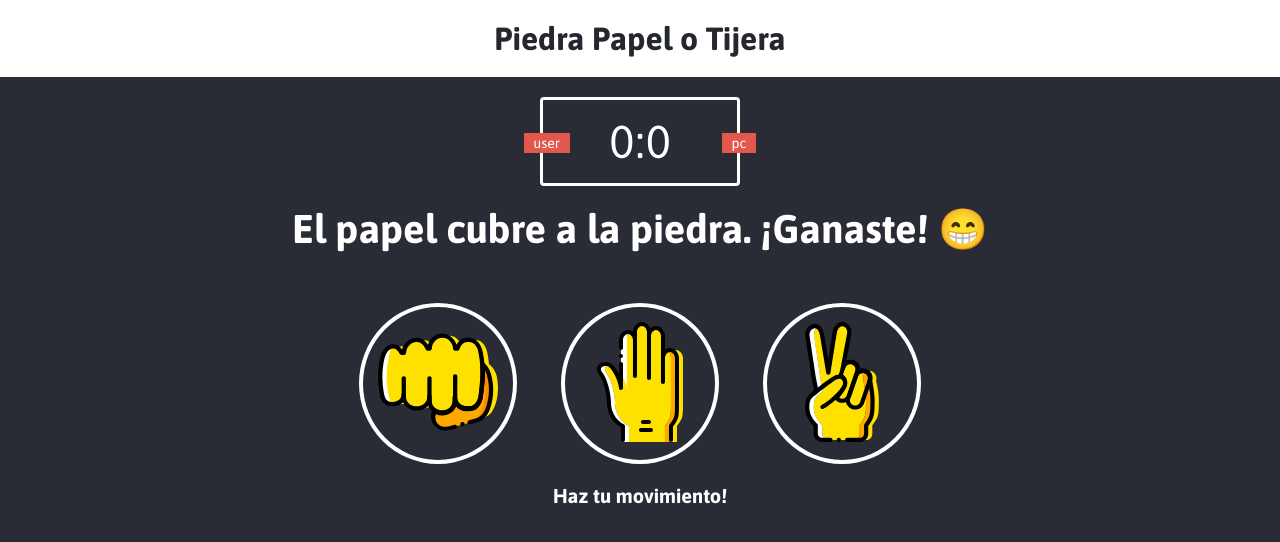
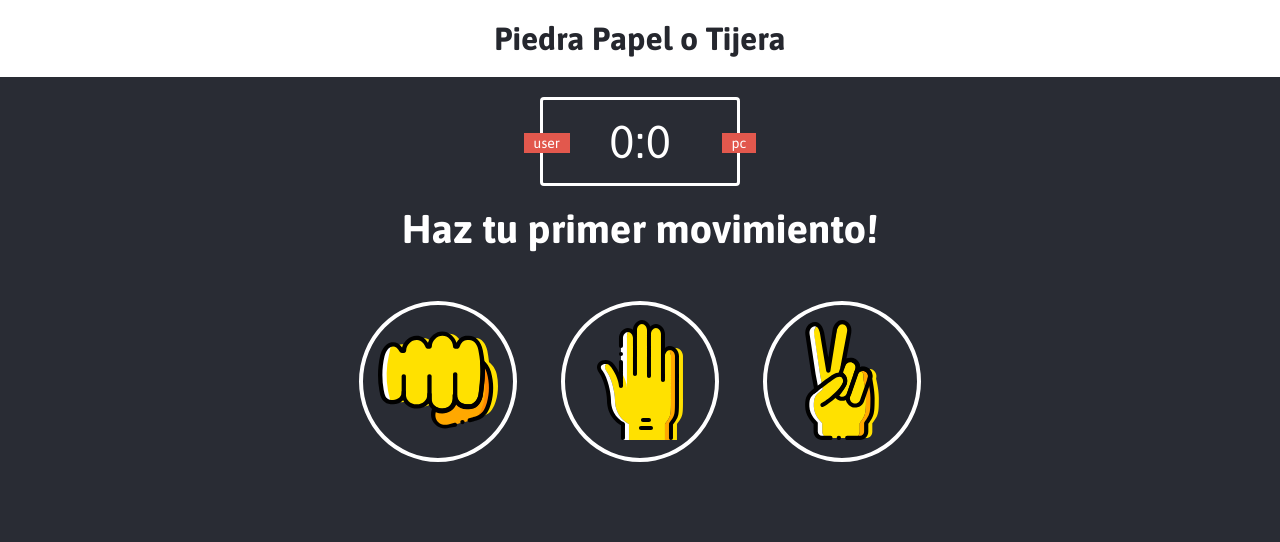
Before and after one commit to aaronespasa/piedra-papel-tijera, a plain HTML site: page index.html in a window 1280 px wide. Drawn offline with Linux system fonts and the light colour scheme.

Commit message:
Quitando mensaje de Haz tu movimiento

```diff
--- a/app.js
+++ b/app.js
@@ -7,7 +7,8 @@ const userScore_span = document.getElementById("user-score"),
       result_p = document.querySelector(".result > p"),
       rock_div = document.getElementById("rock"),
       paper_div = document.getElementById("paper"),
-      scissors_div = document.getElementById("scissors");
+      scissors_div = document.getElementById("scissors"),
+      actionMessage_p = document.getElementById("action-message")
 
 // It generates the choice of the computer randomly
 function getComputerChoice() {
--- a/index.html
+++ b/index.html
@@ -19,7 +19,7 @@
     </div>
 
     <div class="result">
-        <p>El papel cubre a la piedra. ¡Ganaste! 😁</p>
+        <p>Haz tu primer movimiento!</p>
     </div>
 
     <div class="choices">
@@ -34,8 +34,6 @@
         </div>
     </div>
 
-    <p id="action-message">Haz tu movimiento!</p>
-
     <script src="app.js"></script>
 </body>
 </html>
--- a/main.css
+++ b/main.css
@@ -93,12 +93,3 @@ header > h1 {
     border-color: #464647;
     box-shadow: 0 0 10px #25292b;
 }
-
-
-#action-message {
-    text-align: center;
-    color: white;
-    font-weight: bold;
-    font-size: 20px;
-    margin-top: 20px;
-}
```
